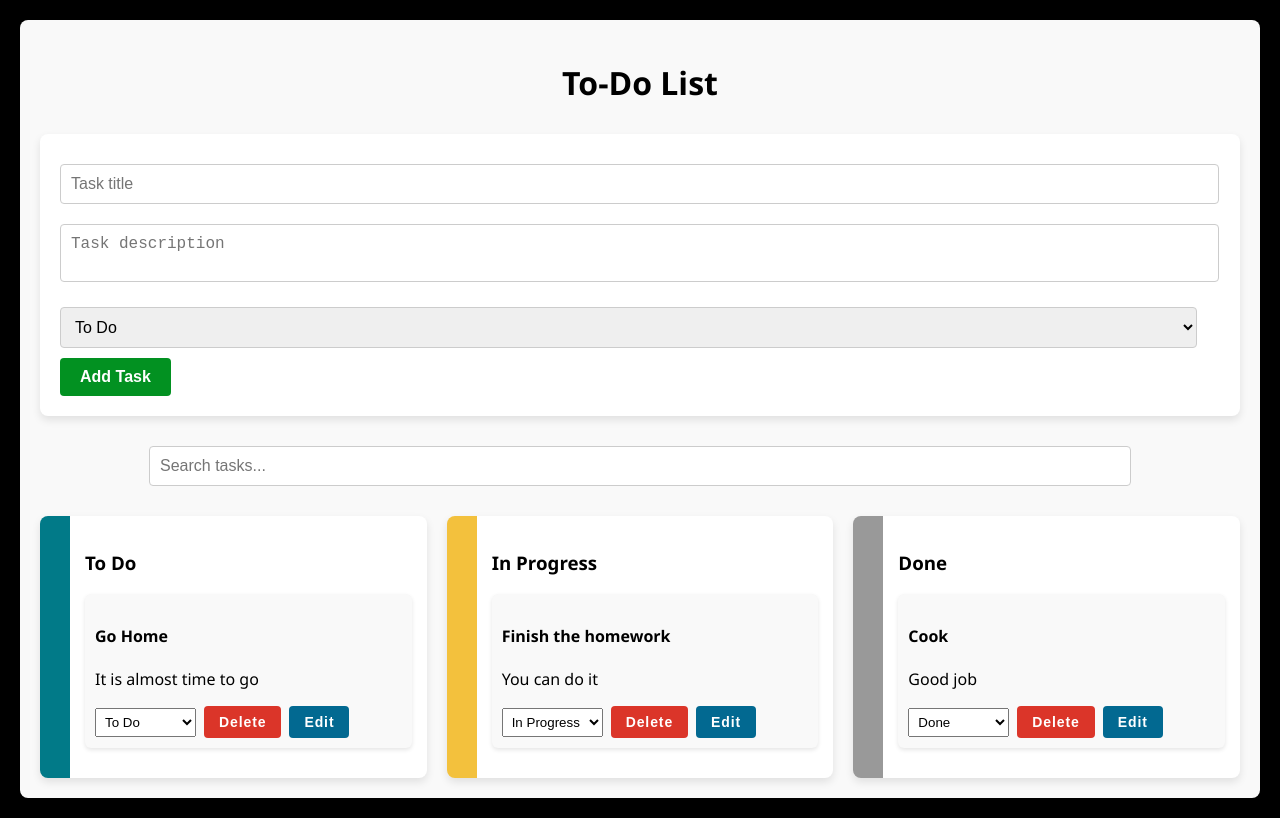
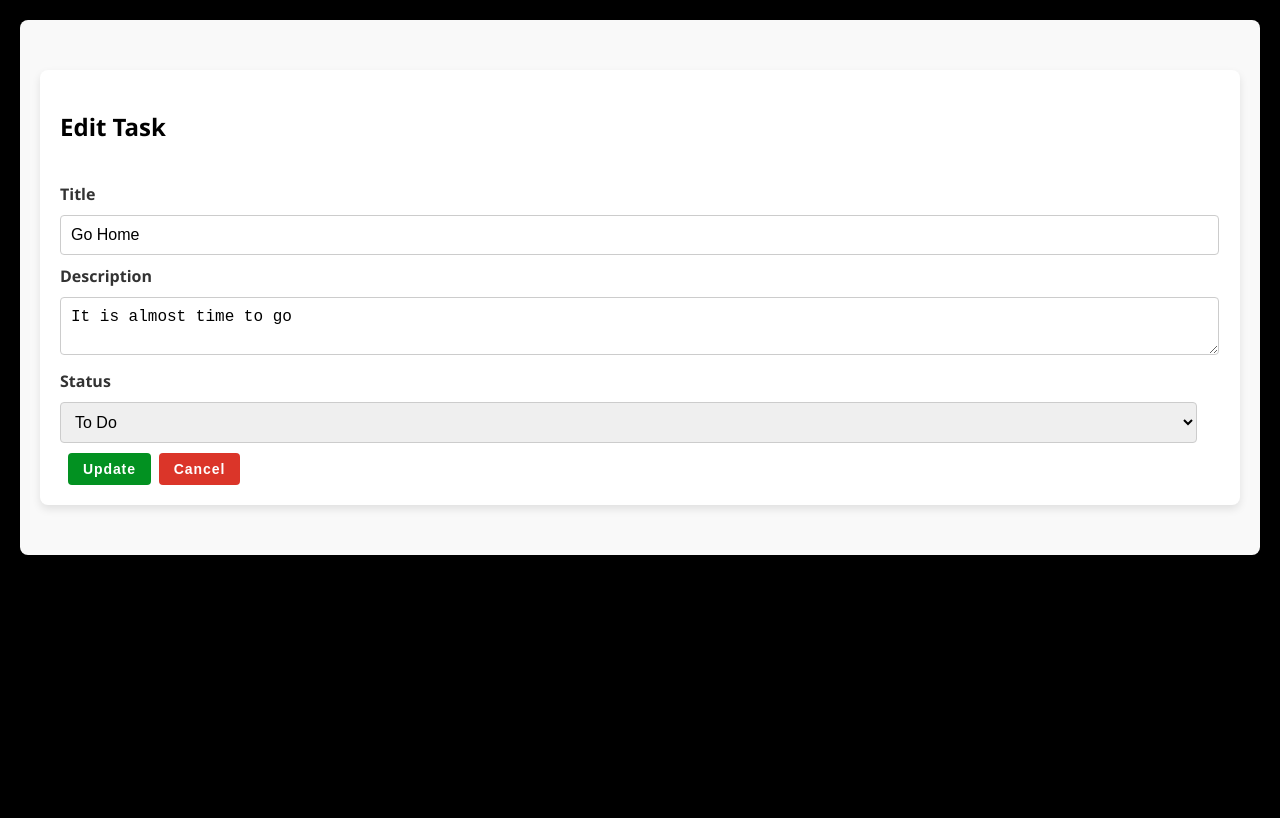
Before and after one commit to AllisonPaula/Todo-Funcional, an Angular app: page /edit/1 in a window 1280 px wide. Built offline with nearby package versions, Linux system fonts and the light colour scheme.

Commit message:
Redirige a la pagina de edicion

```diff
--- a/src/app/app-routing.module.ts
+++ b/src/app/app-routing.module.ts
@@ -2,12 +2,12 @@ import { NgModule } from '@angular/core';
 import { RouterModule, Routes } from '@angular/router';
 import { EditFormComponent } from './components/edit-form/edit-form.component';
 import { PageNotFoundComponent } from './components/page-not-found/page-not-found.component';
-import { AppComponent } from './app.component';
+import { HomeComponent } from './components/home/home.component';
 
 const routes: Routes = [
   { path: '', redirectTo: '/home', pathMatch: 'full' },
-  { path: 'edit', component: EditFormComponent },
-  { path: 'home', component: AppComponent },
+  { path: 'edit/:id', component: EditFormComponent },
+  { path: 'home', component: HomeComponent },
   { path: '**', component: PageNotFoundComponent },
 ];
 
--- a/src/app/app.component.html
+++ b/src/app/app.component.html
@@ -1,2 +1,2 @@
 
-<app-home></app-home>
+<router-outlet></router-outlet>
--- a/src/app/app.component.ts
+++ b/src/app/app.component.ts
@@ -1,4 +1,4 @@
-import { ChangeDetectorRef, Component, EventEmitter, OnInit, Output } from '@angular/core';
+import {Component} from '@angular/core';
 
 @Component({
   selector: 'app-root',
--- a/src/app/app.module.ts
+++ b/src/app/app.module.ts
@@ -20,7 +20,8 @@ import { HomeComponent } from './components/home/home.component';
     FilterTodosPipe,
     SearchPipe,
     EditFormComponent,
-    PageNotFoundComponent, HomeComponent
+    PageNotFoundComponent,
+    HomeComponent
   ],
   imports: [
     BrowserModule,
--- a/src/app/components/edit-form/edit-form.component.html
+++ b/src/app/components/edit-form/edit-form.component.html
@@ -1,10 +1,11 @@
+<div class="container">
 <div class="edit-form">
   <h2>Edit Task</h2>
   <form [formGroup]="editFormGroup" (ngSubmit)="onUpdate()">
     <div>
       <label for="title">Title</label>
       <input id="title" formControlName="title" />
-      <div *ngIf="editFormGroup.get('title')?.invalid && editFormGroup.get('title')?.touched" class="error">
+      <div *ngIf="editFormGroup.get('title')?.invalid && editFormGroup.get('title')?.touched" class="error" >
         Title must be at least 3 characters.
       </div>
     </div>
@@ -23,7 +24,8 @@
         <option value="Done">Done</option>
       </select>
     </div>
-    <button type="submit">Update</button>
-    <button type="button" (click)="cancelEditing()">Cancel</button>
+    <button type="submit" class="save-btn" (click)="onUpdate()">Update</button>
+    <button type="button"  class="cancel-btn" (click)="cancelEditing()">Cancel</button>
   </form>
 </div>
+</div>
--- a/src/app/components/edit-form/edit-form.component.ts
+++ b/src/app/components/edit-form/edit-form.component.ts
@@ -21,6 +21,7 @@ export class EditFormComponent implements OnInit {
   }>;
 
   isDeleting: boolean = false;
+  todos: Task[] = [];
 
   constructor(private fb: FormBuilder, private route: ActivatedRoute, private todoService: TodoService, private router: Router) {
     this.editFormGroup = this.fb.nonNullable.group({
@@ -34,7 +35,7 @@ export class EditFormComponent implements OnInit {
     const id = Number(this.route.snapshot.paramMap.get('id'));
 
     if (id) {
-    this.todoService.getTaskById(id).subscribe((task) => {
+      this.todoService.getOne(id).subscribe((task) => {
         // Verifica si task es undefined y asigna null si lo es
         if (task) {
           this.editingTask = task;
@@ -43,27 +44,30 @@ export class EditFormComponent implements OnInit {
             description: this.editingTask.description,
             status: this.editingTask.status,
           });
-      } else {
+        }
         this.editingTask = null; // Asigna null si no se encuentra la tarea
-      }
       });
     }
   }
 
-
+  //Editando
   onUpdate(): void {
+    console.log("No entra")
     if (this.editFormGroup.valid && this.editingTask) {
+      console.log("Entra")
       const updatedTask: Task = {
         ...this.editingTask,
         ...this.editFormGroup.value,
       };
-
+      console.log("Valida")
       this.todoService.updateTask(updatedTask).subscribe(() => {
-        this.router.navigate(['/']); // Redirige al home
+        this.router.navigate(['/']); // Redirige al home al actualizar la tarea
       });
-    }
+      console.log("Resolvio")
+    }this.router.navigate(['/']); console.log("Sale")
   }
 
+  //Cancelar edicion
   cancelEditing(): void {
     this.router.navigate(['/']);
   }
--- a/src/app/components/home/home.component.ts
+++ b/src/app/components/home/home.component.ts
@@ -2,6 +2,7 @@ import { ChangeDetectorRef, Component, EventEmitter, OnInit, Output } from '@ang
 import { StatusTask,Task } from '../../interfaces/todo.interface';
 import { TodoService } from '../../services/todo.service.service';
 import { FormBuilder, FormControl, FormGroup, Validators } from '@angular/forms';
+import { Router } from '@angular/router';
 
 @Component({
   selector: 'app-home',
@@ -25,7 +26,7 @@ export class HomeComponent implements OnInit {
   searchTerm: string = '';  //Busqueda de tarea
 
   //Constructor para editar tarea
-  constructor(private todoService: TodoService, private cdr: ChangeDetectorRef, private fb:FormBuilder) {
+  constructor(private todoService: TodoService, private cdr: ChangeDetectorRef, private fb:FormBuilder, private router: Router) {
     this.editFormGroup = this.fb.nonNullable.group({
       title: this.fb.nonNullable.control('', [Validators.required, Validators.minLength(3)]),
       description: this.fb.nonNullable.control('', [Validators.required, Validators.minLength(5)]),
@@ -40,12 +41,12 @@ export class HomeComponent implements OnInit {
 
   //Cargar las tareas
   loadTasks(): void {
-    // Obtener las tareas desde el servicio usando Observable
     this.todoService.get().subscribe((tasks) => {
       this.todos = tasks;
-      this.cdr.detectChanges();
+      this.cdr.detectChanges(); // Fuerza la detección de cambios
     });
   }
+
 
   //Agregar tarea
   addTask(newTask: Task): void {
@@ -64,9 +65,9 @@ export class HomeComponent implements OnInit {
     this.editingTask = task;
     this.isDeleting = false;
     this.editFormGroup.patchValue({
-      title: task.title,
-      description: task.description,
-      status: task.status,
+      title: this.editingTask.title,
+      description: this.editingTask.description,
+      status: this.editingTask.status,
     });
   }
 
@@ -75,17 +76,6 @@ export class HomeComponent implements OnInit {
     this.todos[index].status = status;
   }
 
-  //En edicion de tarea
-  onUpdate(): void {
-    if (this.editFormGroup.valid && this.editingTask) {
-      const updatedTask: Task = {
-        ...this.editingTask,
-        ...this.editFormGroup.value,
-      };
-      this.updateTask.emit(updatedTask);
-      this.cancelEditing();
-    }
-  }
 //Cancela la edicion de la tarea
   cancelEditing(): void {
     this.editingTask = null;
@@ -97,10 +87,22 @@ export class HomeComponent implements OnInit {
   }
 
   onTaskUpdated(updatedTask: Task): void {
-    const index = this.todos.findIndex((task) => task.id === updatedTask.id);
-    if (index !== -1) {
-      this.todos[index] = updatedTask;
+    this.todoService.updateTask(updatedTask).subscribe(() => {
+      this.loadTasks(); // Refresca la lista de tareas
+      this.cancelEditing(); // Cancela la edición
+    });
+  }
+
+  onUpdate(): void {
+    if (this.editFormGroup.valid && this.editingTask) {
+      const updatedTask: Task = {
+        ...this.editingTask,
+        ...this.editFormGroup.value,
+      };
+
+      this.todoService.updateTask(updatedTask).subscribe(() => {
+        this.router.navigate(['/']); // Redirige al home
+      });
     }
-    this.cancelEditing();
   }
 }
--- a/src/app/components/page-not-found/page-not-found.component.css
+++ b/src/app/components/page-not-found/page-not-found.component.css
@@ -0,0 +1,26 @@
+.page-not-found {
+    text-align: center;
+    color: #fff;
+}
+
+.imagen {
+    width: 100px;
+    height: 100px;
+    align-items: center;
+}
+
+h1,
+h2 {
+    color: #fff;
+}
+
+h2 {
+    font-size: 200px;
+    font-weight: bold;
+    margin-top: 0%;
+}
+a{
+    text-decoration: underline;
+    color: white;
+    font-size: 20px;
+}
--- a/src/app/components/page-not-found/page-not-found.component.html
+++ b/src/app/components/page-not-found/page-not-found.component.html
@@ -1,6 +1,7 @@
 <div class="page-not-found">
-    <img src="assets\list.png" alt="404 Error" />
     <h1>Page Not Found</h1>
+    <!--<img class="imagen"  src="assets\list.png" alt="404 Error" />-->
+    <h2>404</h2>
     <p>The page you are looking for does not exist.</p>
-    <a routerLink="/home">Go Back to Home</a>
+    <a routerLink="/">Go Back to Home</a>
   </div>
--- a/src/app/services/todo.service.service.ts
+++ b/src/app/services/todo.service.service.ts
@@ -1,4 +1,3 @@
-
 import { Injectable } from '@angular/core';
 import { BehaviorSubject, Observable, of } from 'rxjs';
 import { Task } from '../interfaces/todo.interface';
@@ -23,6 +22,7 @@ export class TodoService {
     return this.tasksSubject.asObservable();
   }
 
+  //Obtener tarea por id
   getTaskById(id: number): Observable<Task | undefined> {
     const task = this.tasks.find((task) => task.id === id);
     return of(task);
@@ -34,19 +34,16 @@ export class TodoService {
     return new BehaviorSubject(task).asObservable();
   }
 
-
   add(task: Task): void {
     task.id = this.tasks.length > 0 ? Math.max(...this.tasks.map((t) => t.id)) + 1 : 1;
     this.tasks.push(task);
     this.tasksSubject.next(this.tasks);
   }
 
-
   delete(taskId: number): void {
     this.tasks = this.tasks.filter((t) => t.id !== taskId);
     this.tasksSubject.next(this.tasks);
   }
-
 
   updateTask(updatedTask: Task): Observable<void> {
     const index = this.tasks.findIndex((task) => task.id === updatedTask.id);
--- a/src/styles.css
+++ b/src/styles.css
@@ -232,3 +232,7 @@ h2 {
 .done {
   border-left: 30px solid #999;
 }
+
+button:hover{
+  transition: 0.2s;
+}
```
Also changed, not shown: src/app/components/home/home.component.html (indentation only). Lines whose indentation alone changed are shown as unchanged.
